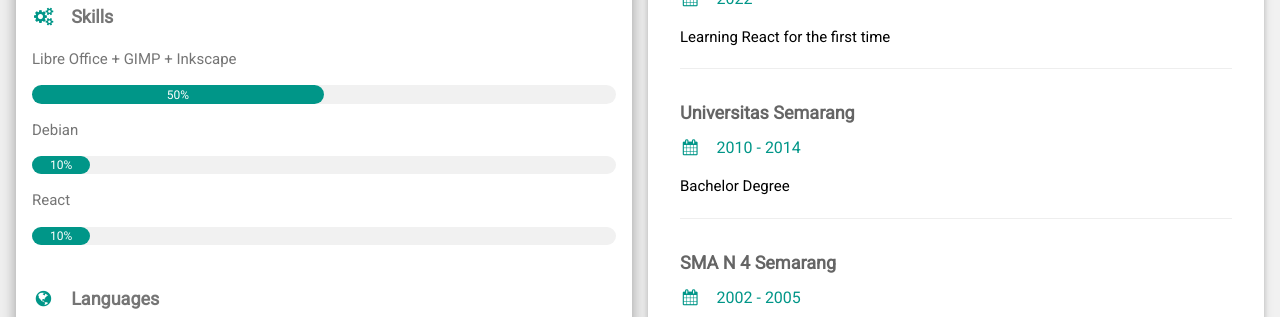
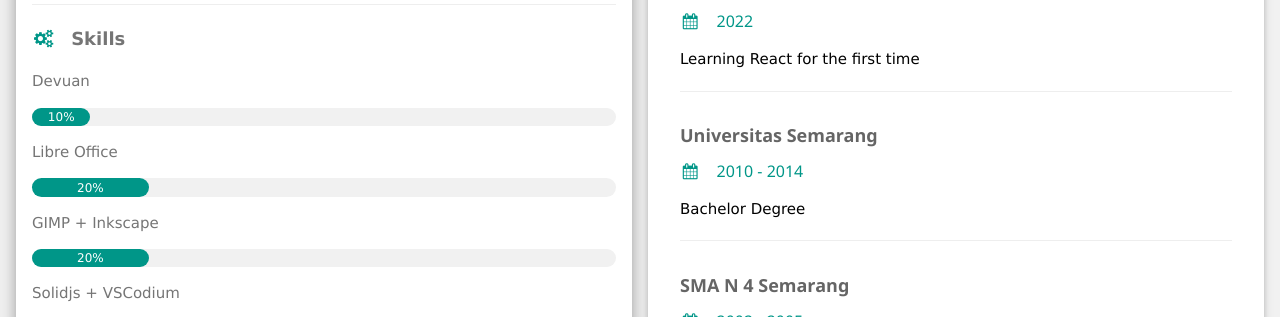
Before and after one commit to ibrahimajie/ajiecv.github.io, a plain HTML site: page index.html in a window 1280 px wide. Shown: the part 577-894 px from the top of the page. Drawn offline with nearby package versions, Linux system fonts and the light colour scheme.

Commit message:
Update index.html

```diff
--- a/index.html
+++ b/index.html
@@ -1,4 +1,4 @@
-<!doctype html>
+< !doctype html >
   <html>
 
     <head>
@@ -16,11 +16,11 @@
                   h3,
                   h5,
                   h6 {
-      font-family: "Roboto", sans-serif
+                    font - family: "Roboto", sans-serif
     }
 
                   a {
-      text-decoration: none;
+                    text - decoration: none;
     }
                 </style>
               </head>
@@ -48,17 +48,20 @@
                           <p><i class="fa fa-home fa-fw w3-margin-right w3-large w3-text-teal"></i>Semarang, ID</p>
                           <p><i class="fa fa-envelope fa-fw w3-margin-right w3-large w3-text-teal"></i>foldave@gmail.com</p>
                           <hr>
-
                             <p class="w3-large"><b><i class="fa fa-cogs fa-fw w3-margin-right w3-text-teal"></i>Skills</b></p>
-            <p>Libre Office + GIMP + Inkscape</p>
-            <div class="w3-light-grey w3-round-xlarge w3-small">
-              <div class="w3-container w3-center w3-round-xlarge w3-teal" style="width:50%">50%</div>
-            </div>
-            <p>Debian</p>
+                            <p>Devuan</p>
                             <div class="w3-light-grey w3-round-xlarge w3-small">
                               <div class="w3-center w3-round-xlarge w3-teal" style="width:10%">10%</div>
                             </div>
-            <p>React</p>
+                            <p>Libre Office</p>
+                            <div class="w3-light-grey w3-round-xlarge w3-small">
+                              <div class="w3-container w3-center w3-round-xlarge w3-teal" style="width:20%">20%</div>
+                            </div>
+                            <p>GIMP + Inkscape</p>
+                            <div class="w3-light-grey w3-round-xlarge w3-small">
+                              <div class="w3-container w3-center w3-round-xlarge w3-teal" style="width:20%">20%</div>
+                            </div>
+                            <p>Solidjs + VSCodium</p>
                             <div class="w3-light-grey w3-round-xlarge w3-small">
                               <div class="w3-center w3-round-xlarge w3-teal" style="width:10%">10%</div>
                             </div>
```
Lines whose indentation alone changed are shown as unchanged.
